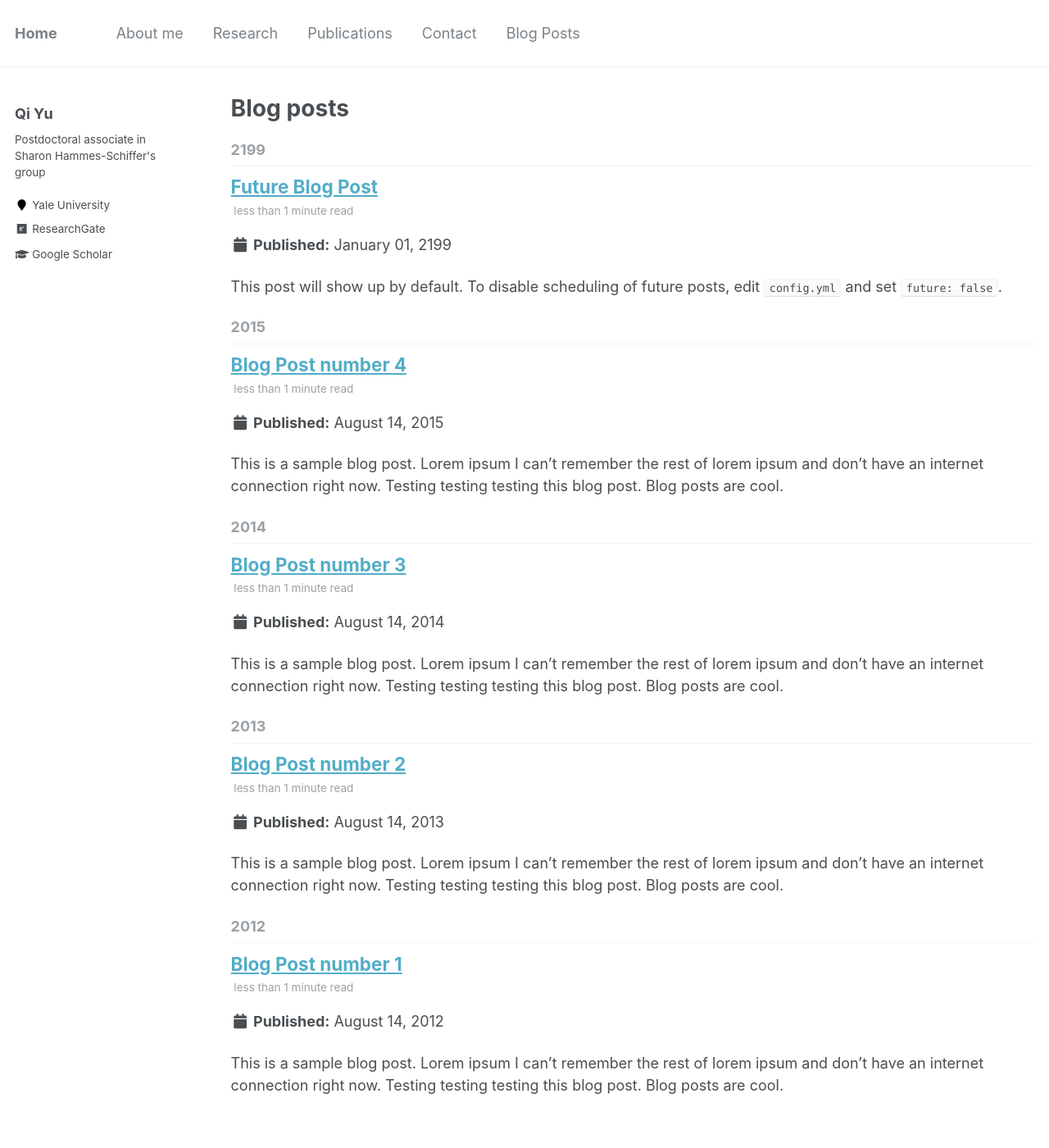
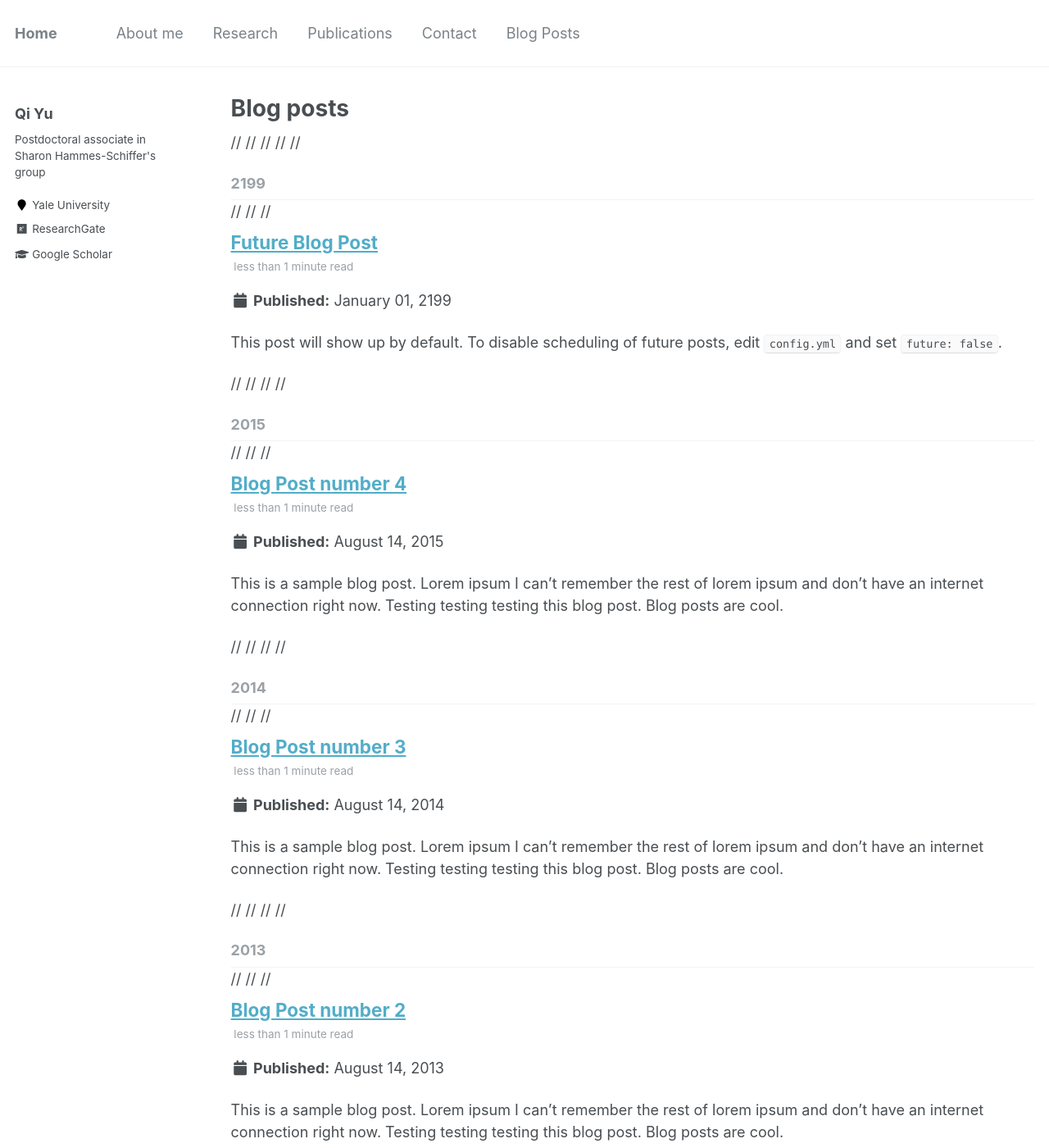
Before and after one commit to qiyuchem/qiyuchem.github.io, a Jekyll site: the page built from _pages/year-archive.html, in a window 1280 px wide and 1400 px high. Shown: the whole window at 82% size. Built offline with Jekyll 4.4.1, drawn with Linux system fonts in a browser that asks for light colours; some of the changed text lies outside the part shown.

Commit message:
Update year-archive.html

```diff
--- a/_pages/year-archive.html
+++ b/_pages/year-archive.html
@@ -8,12 +8,12 @@ redirect_from:
 ---
 
 {% include base_path %}
-{% capture written_year %}'None'{% endcapture %}
-{% for post in site.posts %}
-  {% capture year %}{{ post.date | date: '%Y' }}{% endcapture %}
-  {% if year != written_year %}
-    <h2 id="{{ year | slugify }}" class="archive__subtitle">{{ year }}</h2>
-    {% capture written_year %}{{ year }}{% endcapture %}
-  {% endif %}
-  {% include archive-single.html %}
-{% endfor %}
+//{% capture written_year %}'None'{% endcapture %}
+//{% for post in site.posts %}
+ // {% capture year %}{{ post.date | date: '%Y' }}{% endcapture %}
+  //{% if year != written_year %}
+   // <h2 id="{{ year | slugify }}" class="archive__subtitle">{{ year }}</h2>
+//    {% capture written_year %}{{ year }}{% endcapture %}
+//  {% endif %}
+//  {% include archive-single.html %}
+//{% endfor %}
```
